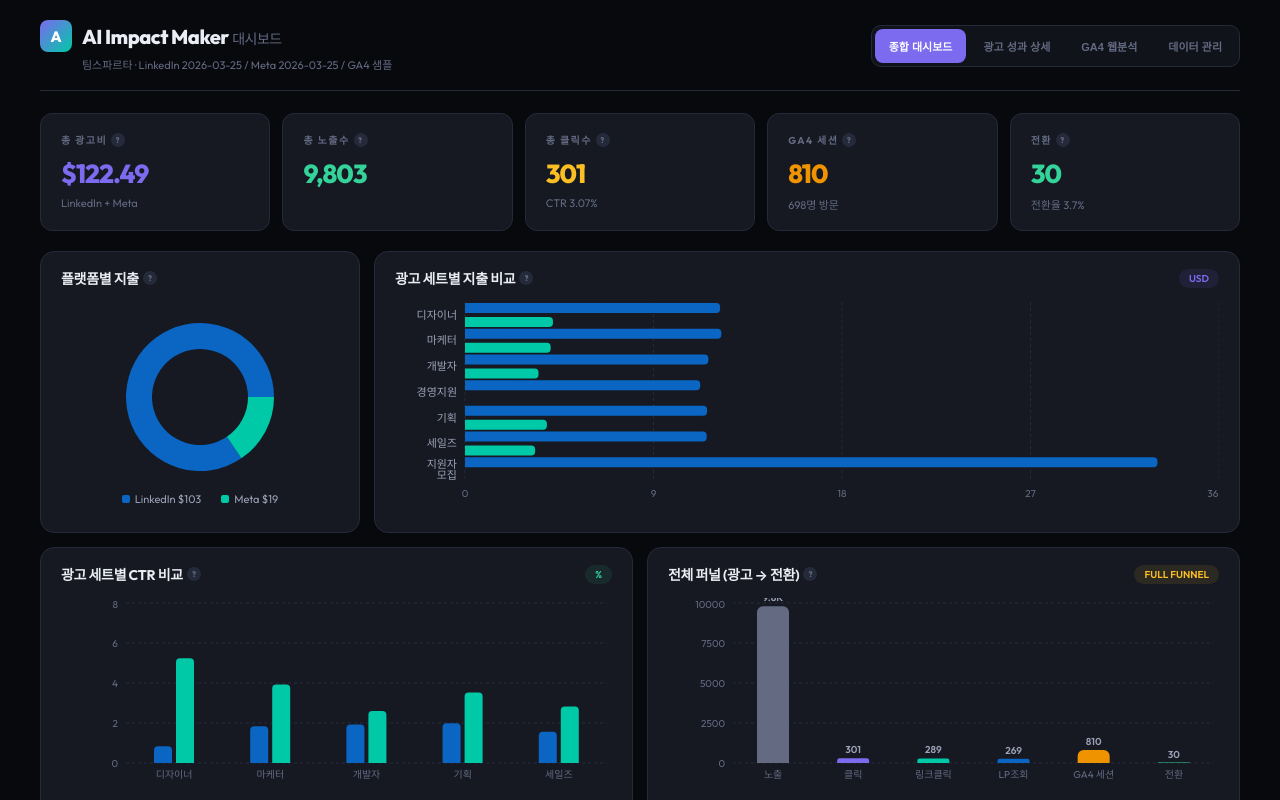
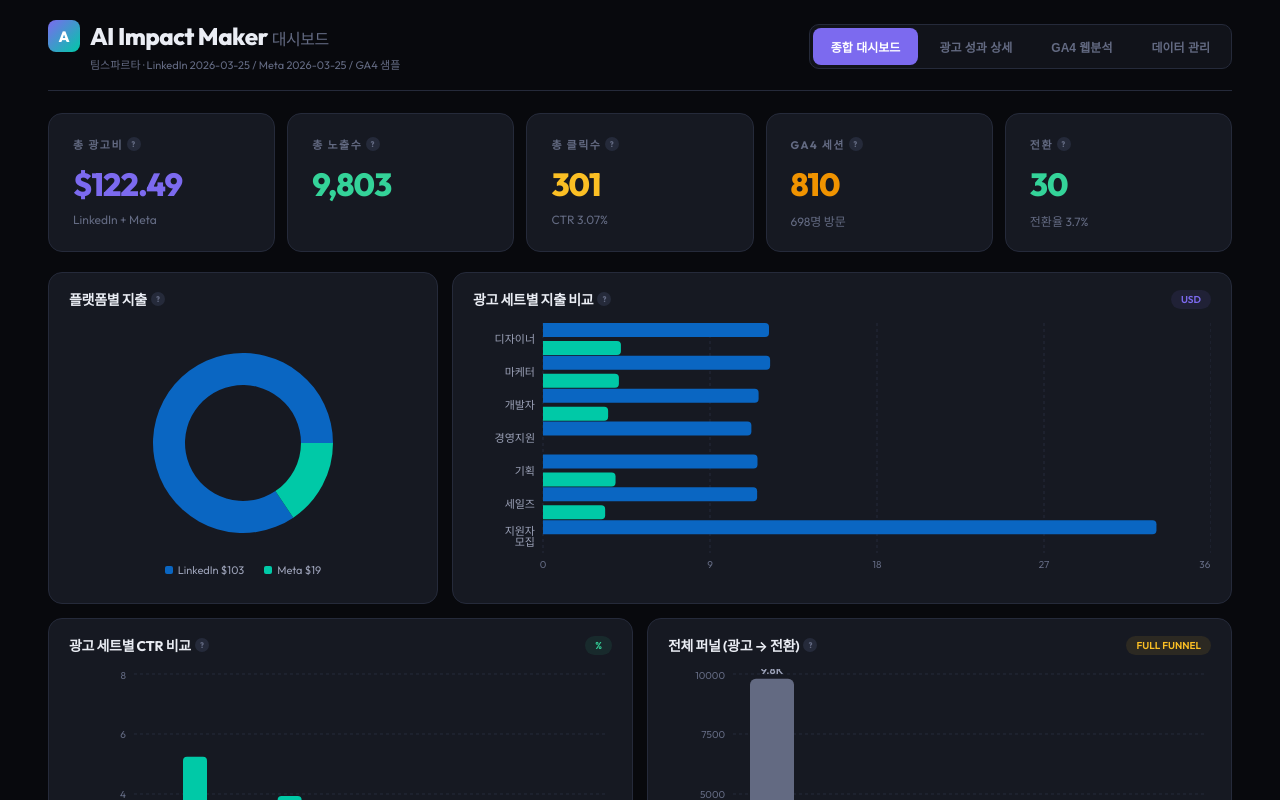
Before and after one commit to gyuhongchoi-bot/ai-dashboard, a React (Create React App) app: page / in a window 1280 px wide. Shown: the top 800 px of the page. Built offline with nearby package versions, Linux system fonts and the light colour scheme.

Commit message:
Update App.js

```diff
--- a/src/App.js
+++ b/src/App.js
@@ -163,13 +163,13 @@ const GlobalTooltip = () => {
 };
 
 const KPI = ({ label, value, sub, color, tip }) => (
-  <div style={{ background: C.card, borderRadius: 12, padding: "18px 20px", border: `1px solid ${C.border}`, flex: 1, minWidth: 148, transition: "border-color 0.2s" }}
+  <div style={{ background: C.card, borderRadius: 14, padding: "22px 24px", border: `1px solid ${C.border}`, flex: 1, minWidth: 170, transition: "border-color 0.2s" }}
     onMouseEnter={e => e.currentTarget.style.borderColor = color} onMouseLeave={e => e.currentTarget.style.borderColor = C.border}>
-    <div style={{ fontSize: 10, color: C.textMute, letterSpacing: 1.5, textTransform: "uppercase", fontWeight: 700, marginBottom: 10, display: "flex", alignItems: "center" }}>
+    <div style={{ fontSize: 11, color: C.textMute, letterSpacing: 1.5, textTransform: "uppercase", fontWeight: 700, marginBottom: 12, display: "flex", alignItems: "center" }}>
       {label}{tip && <InfoTip text={tip} />}
     </div>
-    <div style={{ fontSize: 26, fontWeight: 800, color, letterSpacing: -1 }}>{value}</div>
-    {sub && <div style={{ fontSize: 11, color: C.textMute, marginTop: 6 }}>{sub}</div>}
+    <div style={{ fontSize: 32, fontWeight: 800, color, letterSpacing: -1 }}>{value}</div>
+    {sub && <div style={{ fontSize: 12, color: C.textMute, marginTop: 8 }}>{sub}</div>}
   </div>
 );
 const Crd = ({ children, style = {}, title, badge, tip }) => (
@@ -382,10 +382,10 @@ export default function Dashboard() {
         <KPI label="GA4 세션" value={TGa4.sessions.toLocaleString()} sub={`${TGa4.users}명 방문`} color={C.ga4} tip="웹사이트 방문 횟수입니다. 한 사용자가 여러 세션을 가질 수 있습니다. 30분 이상 비활성 시 새 세션으로 집계됩니다." />
         <KPI label="전환" value={TGa4.conv.toString()} sub={`전환율 ${TGa4.sessions > 0 ? (TGa4.conv/TGa4.sessions*100).toFixed(1) : 0}%`} color={C.up} tip="GA4에서 설정한 목표 행동(지원서 제출, 버튼 클릭 등)을 완료한 횟수입니다. 전환율 = 전환수 ÷ 세션수." />
       </div>
-      <div style={{ display: "grid", gridTemplateColumns: "320px 1fr", gap: 14, marginBottom: 14 }}>
+      <div style={{ display: "grid", gridTemplateColumns: "1fr 2fr", gap: 14, marginBottom: 14 }}>
         <Crd title="플랫폼별 지출" tip="LinkedIn과 Meta 각각의 광고비 비중입니다. 어느 플랫폼에 예산이 더 집중되었는지 확인할 수 있습니다.">
-          <ResponsiveContainer width="100%" height={190}>
-            <PieChart><Pie data={[{ name: "LinkedIn", value: TLi.spend },{ name: "Meta", value: TMeta.spend }]} cx="50%" cy="50%" innerRadius={48} outerRadius={74} dataKey="value" stroke="none">
+          <ResponsiveContainer width="100%" height={240}>
+            <PieChart><Pie data={[{ name: "LinkedIn", value: TLi.spend },{ name: "Meta", value: TMeta.spend }]} cx="50%" cy="50%" innerRadius={58} outerRadius={90} dataKey="value" stroke="none">
               <Cell fill={C.linkedin} /><Cell fill={C.meta} />
             </Pie><Tooltip {...TTC} formatter={v => `$${v.toFixed(2)}`} /></PieChart>
           </ResponsiveContainer>
@@ -395,44 +395,44 @@ export default function Dashboard() {
           </div>
         </Crd>
         <Crd title="광고 세트별 지출 비교" badge={{ text: "USD", bg: C.accentSoft, color: C.accent }} tip="각 광고 세트(타겟 직군)별로 LinkedIn과 Meta에서 얼마나 지출했는지 비교합니다. 막대가 길수록 지출이 많습니다.">
-          <ResponsiveContainer width="100%" height={210}>
+          <ResponsiveContainer width="100%" height={260}>
             <BarChart data={adSets.map(d => ({ name: short(d.name), LinkedIn: d.li.spend, Meta: d.meta ? d.meta.spend : 0 }))} layout="vertical" margin={{ left: 5 }}>
               <CartesianGrid strokeDasharray="3 3" stroke={C.border} horizontal={false} />
               <XAxis type="number" tick={{ fill: C.textMute, fontSize: 10 }} axisLine={false} tickLine={false} />
               <YAxis dataKey="name" type="category" tick={{ fill: C.textSec, fontSize: 11 }} width={65} axisLine={false} tickLine={false} />
               <Tooltip {...TTC} formatter={v => `$${v.toFixed(2)}`} />
-              <Bar dataKey="LinkedIn" fill={C.linkedin} radius={[0,4,4,0]} barSize={10} />
-              <Bar dataKey="Meta" fill={C.meta} radius={[0,4,4,0]} barSize={10} />
+              <Bar dataKey="LinkedIn" fill={C.linkedin} radius={[0,4,4,0]} barSize={14} />
+              <Bar dataKey="Meta" fill={C.meta} radius={[0,4,4,0]} barSize={14} />
             </BarChart>
           </ResponsiveContainer>
         </Crd>
       </div>
       <div style={{ display: "grid", gridTemplateColumns: "1fr 1fr", gap: 14 }}>
         <Crd title="광고 세트별 CTR 비교" badge={{ text: "%", bg: C.upSoft, color: C.up }} tip="CTR(Click-Through Rate) = 클릭수 ÷ 노출수. 광고를 본 사람 중 몇 %가 클릭했는지를 나타냅니다. 높을수록 광고 소재가 효과적입니다.">
-          <ResponsiveContainer width="100%" height={200}>
+          <ResponsiveContainer width="100%" height={280}>
             <BarChart data={adSets.filter(d => d.meta).map(d => ({ name: short(d.name), LinkedIn: d.li.ctr, Meta: d.meta.ctr }))}>
               <CartesianGrid strokeDasharray="3 3" stroke={C.border} vertical={false} />
-              <XAxis dataKey="name" tick={{ fill: C.textMute, fontSize: 10 }} axisLine={false} tickLine={false} />
+              <XAxis dataKey="name" tick={{ fill: C.textMute, fontSize: 11 }} axisLine={false} tickLine={false} />
               <YAxis tick={{ fill: C.textMute, fontSize: 10 }} axisLine={false} tickLine={false} />
               <Tooltip {...TTC} formatter={v => `${v.toFixed(2)}%`} />
-              <Bar dataKey="LinkedIn" fill={C.linkedin} radius={[4,4,0,0]} barSize={18} />
-              <Bar dataKey="Meta" fill={C.meta} radius={[4,4,0,0]} barSize={18} />
+              <Bar dataKey="LinkedIn" fill={C.linkedin} radius={[4,4,0,0]} barSize={24} />
+              <Bar dataKey="Meta" fill={C.meta} radius={[4,4,0,0]} barSize={24} />
             </BarChart>
           </ResponsiveContainer>
         </Crd>
         <Crd title="전체 퍼널 (광고 → 전환)" badge={{ text: "FULL FUNNEL", bg: C.warnSoft, color: C.warn }} tip="광고 노출부터 최종 전환까지의 단계별 수치입니다. 각 단계에서 얼마나 이탈하는지 확인하여 병목 구간을 파악할 수 있습니다.">
-          <ResponsiveContainer width="100%" height={200}>
+          <ResponsiveContainer width="100%" height={280}>
             <BarChart data={[
               { stage: "노출", value: totalImp },{ stage: "클릭", value: totalClick },
               { stage: "링크클릭", value: TLi.click + TMeta.link },{ stage: "LP조회", value: TLi.lp + TMeta.lp },
               { stage: "GA4 세션", value: TGa4.sessions },{ stage: "전환", value: TGa4.conv },
             ]}>
               <CartesianGrid strokeDasharray="3 3" stroke={C.border} vertical={false} />
-              <XAxis dataKey="stage" tick={{ fill: C.textMute, fontSize: 10 }} axisLine={false} tickLine={false} />
+              <XAxis dataKey="stage" tick={{ fill: C.textMute, fontSize: 11 }} axisLine={false} tickLine={false} />
               <YAxis tick={{ fill: C.textMute, fontSize: 10 }} axisLine={false} tickLine={false} />
               <Tooltip {...TTC} />
-              <Bar dataKey="value" name="수치" radius={[6,6,0,0]} barSize={32}
-                label={{ position: "top", fill: C.textSec, fontSize: 10, fontWeight: 600, formatter: (v) => v >= 1000 ? `${(v/1000).toFixed(1)}K` : v }}>
+              <Bar dataKey="value" name="수치" radius={[6,6,0,0]} barSize={44}
+                label={{ position: "top", fill: C.textSec, fontSize: 11, fontWeight: 600, formatter: (v) => v >= 1000 ? `${(v/1000).toFixed(1)}K` : v }}>
                 {[C.textMute, C.accent, C.meta, C.linkedin, C.ga4, C.up].map((c,i) => <Cell key={i} fill={c} />)}
               </Bar>
             </BarChart>
@@ -501,9 +501,9 @@ export default function Dashboard() {
       </Crd>
       <div style={{ display: "grid", gridTemplateColumns: "1fr 1fr", gap: 14 }}>
         <Crd title="성과 레이더 (CTR)" tip="각 광고 세트의 CTR을 레이더 형태로 비교합니다. 면적이 넓을수록 전반적으로 CTR이 높습니다. 플랫폼 간 강점이 다른 세트를 한눈에 파악할 수 있습니다.">
-          <ResponsiveContainer width="100%" height={260}>
+          <ResponsiveContainer width="100%" height={320}>
             <RadarChart data={adSets.filter(d => d.meta).map(d => ({ name: short(d.name), "Meta CTR": d.meta.ctr, "LinkedIn CTR": d.li.ctr }))}>
-              <PolarGrid stroke={C.border} /><PolarAngleAxis dataKey="name" tick={{ fill: C.textSec, fontSize: 10 }} />
+              <PolarGrid stroke={C.border} /><PolarAngleAxis dataKey="name" tick={{ fill: C.textSec, fontSize: 11 }} />
               <PolarRadiusAxis tick={{ fill: C.textMute, fontSize: 9 }} />
               <Radar name="Meta CTR" dataKey="Meta CTR" stroke={C.meta} fill={C.meta} fillOpacity={0.12} strokeWidth={2} />
               <Radar name="LinkedIn CTR" dataKey="LinkedIn CTR" stroke={C.linkedin} fill={C.linkedin} fillOpacity={0.12} strokeWidth={2} />
@@ -512,14 +512,14 @@ export default function Dashboard() {
           </ResponsiveContainer>
         </Crd>
         <Crd title="CPC 비교 (USD)" badge={{ text: "낮을수록 효율적", bg: C.upSoft, color: C.up }} tip="CPC(Cost Per Click)는 클릭 1회당 비용입니다. 막대가 짧을수록 같은 예산으로 더 많은 클릭을 얻을 수 있어 효율적입니다.">
-          <ResponsiveContainer width="100%" height={260}>
+          <ResponsiveContainer width="100%" height={320}>
             <BarChart data={adSets.map(d => ({ name: short(d.name), LinkedIn: d.li.cpc, Meta: d.meta ? d.meta.cpc : 0 }))}>
               <CartesianGrid strokeDasharray="3 3" stroke={C.border} vertical={false} />
-              <XAxis dataKey="name" tick={{ fill: C.textMute, fontSize: 10 }} axisLine={false} tickLine={false} />
+              <XAxis dataKey="name" tick={{ fill: C.textMute, fontSize: 11 }} axisLine={false} tickLine={false} />
               <YAxis tick={{ fill: C.textMute, fontSize: 10 }} axisLine={false} tickLine={false} />
               <Tooltip {...TTC} formatter={v => `$${v.toFixed(3)}`} />
-              <Bar dataKey="LinkedIn" fill={C.linkedin} radius={[4,4,0,0]} barSize={16} />
-              <Bar dataKey="Meta" fill={C.meta} radius={[4,4,0,0]} barSize={16} />
+              <Bar dataKey="LinkedIn" fill={C.linkedin} radius={[4,4,0,0]} barSize={22} />
+              <Bar dataKey="Meta" fill={C.meta} radius={[4,4,0,0]} barSize={22} />
             </BarChart>
           </ResponsiveContainer>
         </Crd>
@@ -542,10 +542,10 @@ export default function Dashboard() {
           <KPI label="평균 체류시간" value={`${Math.floor(ad/60)}분 ${Math.round(ad%60)}초`} color={C.up} tip="사용자가 사이트에 머문 평균 시간입니다. 길수록 콘텐츠에 관심을 보인다는 의미입니다." />
           <KPI label="전환" value={tc.toString()} sub={`전환율 ${(tc/ts*100).toFixed(1)}%`} color={C.up} tip="GA4에서 설정한 전환 이벤트(지원서 제출 등)가 발생한 횟수입니다." />
         </div>
-        <div style={{ display: "grid", gridTemplateColumns: "320px 1fr", gap: 14, marginBottom: 14 }}>
+        <div style={{ display: "grid", gridTemplateColumns: "1fr 2fr", gap: 14, marginBottom: 14 }}>
           <Crd title="트래픽 소스 비중" tip="어떤 경로로 사이트에 유입되었는지 비율을 보여줍니다. 광고(paid)와 자연유입(organic)의 비중을 비교할 수 있습니다.">
-            <ResponsiveContainer width="100%" height={220}>
-              <PieChart><Pie data={ga4Data.map(d => ({ name: d.label, value: d.sessions }))} cx="50%" cy="50%" innerRadius={42} outerRadius={72} dataKey="value" stroke="none">
+            <ResponsiveContainer width="100%" height={240}>
+              <PieChart><Pie data={ga4Data.map(d => ({ name: d.label, value: d.sessions }))} cx="50%" cy="50%" innerRadius={50} outerRadius={85} dataKey="value" stroke="none">
                 {ga4Data.map((_,i) => <Cell key={i} fill={colors[i % colors.length]} />)}
               </Pie><Tooltip {...TTC} /></PieChart>
             </ResponsiveContainer>
@@ -558,15 +558,15 @@ export default function Dashboard() {
             </div>
           </Crd>
           <Crd title="소스별 세션 & 이탈률" tip="각 유입 소스별 세션수(막대)와 이탈률(빨간 선)을 함께 봅니다. 세션은 많지만 이탈률이 높으면 랜딩페이지 개선이 필요합니다.">
-            <ResponsiveContainer width="100%" height={250}>
+            <ResponsiveContainer width="100%" height={280}>
               <ComposedChart data={ga4Data.map(d => ({ name: d.label, 세션: d.sessions, 사용자: d.users, 이탈률: d.bounce }))}>
                 <CartesianGrid strokeDasharray="3 3" stroke={C.border} vertical={false} />
-                <XAxis dataKey="name" tick={{ fill: C.textMute, fontSize: 10 }} axisLine={false} tickLine={false} />
+                <XAxis dataKey="name" tick={{ fill: C.textMute, fontSize: 11 }} axisLine={false} tickLine={false} />
                 <YAxis yAxisId="left" tick={{ fill: C.textMute, fontSize: 10 }} axisLine={false} tickLine={false} />
                 <YAxis yAxisId="right" orientation="right" tick={{ fill: C.textMute, fontSize: 10 }} axisLine={false} tickLine={false} domain={[0,70]} />
                 <Tooltip {...TTC} /><Legend wrapperStyle={{ fontSize: 11 }} />
-                <Bar yAxisId="left" dataKey="세션" fill={C.ga4} radius={[4,4,0,0]} barSize={20} />
-                <Bar yAxisId="left" dataKey="사용자" fill={C.ga4+"66"} radius={[4,4,0,0]} barSize={20} />
+                <Bar yAxisId="left" dataKey="세션" fill={C.ga4} radius={[4,4,0,0]} barSize={28} />
+                <Bar yAxisId="left" dataKey="사용자" fill={C.ga4+"66"} radius={[4,4,0,0]} barSize={28} />
                 <Line yAxisId="right" type="monotone" dataKey="이탈률" stroke={C.down} strokeWidth={2} dot={{ r: 4, fill: C.down }} />
               </ComposedChart>
             </ResponsiveContainer>
@@ -597,23 +597,23 @@ export default function Dashboard() {
   };
 
   return (
-    <div style={{ background: C.bg, minHeight: "100vh", color: C.text, fontFamily: "'Outfit', 'Pretendard', -apple-system, sans-serif" }}>
+    <div style={{ background: C.bg, minHeight: "100vh", width: "100vw", maxWidth: "100vw", overflow: "hidden", color: C.text, fontFamily: "'Outfit', 'Pretendard', -apple-system, sans-serif" }}>
       <GlobalTooltip />
       <link href="https://fonts.googleapis.com/css2?family=Outfit:wght@400;600;700;800&display=swap" rel="stylesheet" />
-      <div style={{ width: "100%", margin: "0 auto", padding: "20px 40px 40px", boxSizing: "border-box" }}>
+      <div style={{ width: "100vw", maxWidth: "100vw", margin: 0, padding: "20px 48px 40px", boxSizing: "border-box" }}>
         <div style={{ display: "flex", justifyContent: "space-between", alignItems: "center", marginBottom: 22, paddingBottom: 18, borderBottom: `1px solid ${C.border}`, flexWrap: "wrap", gap: 12 }}>
           <div>
             <div style={{ display: "flex", alignItems: "center", gap: 10, marginBottom: 4 }}>
               <div style={{ width: 32, height: 32, borderRadius: 8, background: `linear-gradient(135deg, ${C.accent}, ${C.meta})`, display: "flex", alignItems: "center", justifyContent: "center", fontSize: 15, fontWeight: 800, color: "#fff" }}>A</div>
-              <h1 style={{ margin: 0, fontSize: 20, fontWeight: 800, letterSpacing: -0.5 }}>AI Impact Maker <span style={{ color: C.textMute, fontWeight: 400, fontSize: 14 }}>대시보드</span></h1>
+              <h1 style={{ margin: 0, fontSize: 24, fontWeight: 800, letterSpacing: -0.5 }}>AI Impact Maker <span style={{ color: C.textMute, fontWeight: 400, fontSize: 16 }}>대시보드</span></h1>
             </div>
             <div style={{ fontSize: 11, color: C.textMute, marginLeft: 42 }}>팀스파르타 · LinkedIn {lastUpd.li} / Meta {lastUpd.meta} / GA4 {lastUpd.ga4}</div>
           </div>
           <div style={{ display: "flex", gap: 3, background: C.surface, borderRadius: 10, padding: 3, border: `1px solid ${C.border}` }}>
             {[["종합 대시보드",C.accent],["광고 성과 상세",C.linkedin],["GA4 웹분석",C.ga4],["데이터 관리","#FF6B9D"]].map(([label,color],i) => (
               <button key={i} onClick={() => setPage(i)} style={{
-                padding: "9px 14px", borderRadius: 8, border: "none", cursor: "pointer",
-                fontSize: 11, fontWeight: 700, transition: "all 0.25s",
+                padding: "10px 18px", borderRadius: 8, border: "none", cursor: "pointer",
+                fontSize: 12, fontWeight: 700, transition: "all 0.25s",
                 background: page===i ? color : "transparent", color: page===i ? "#fff" : C.textMute,
               }}>{label}</button>
             ))}
```
